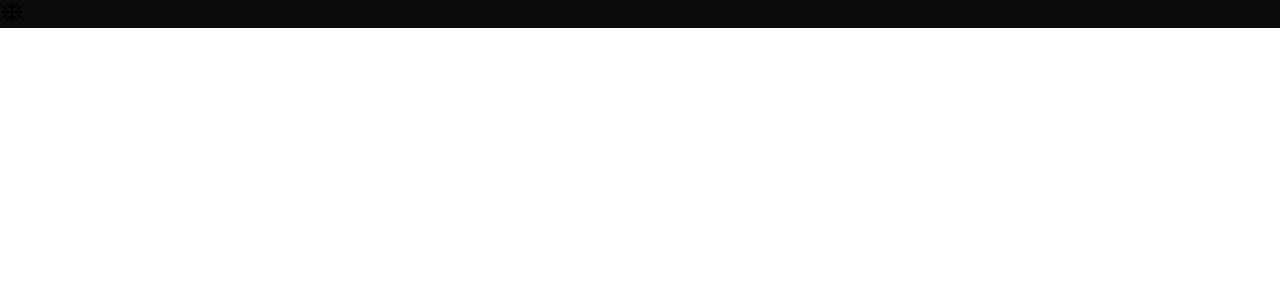
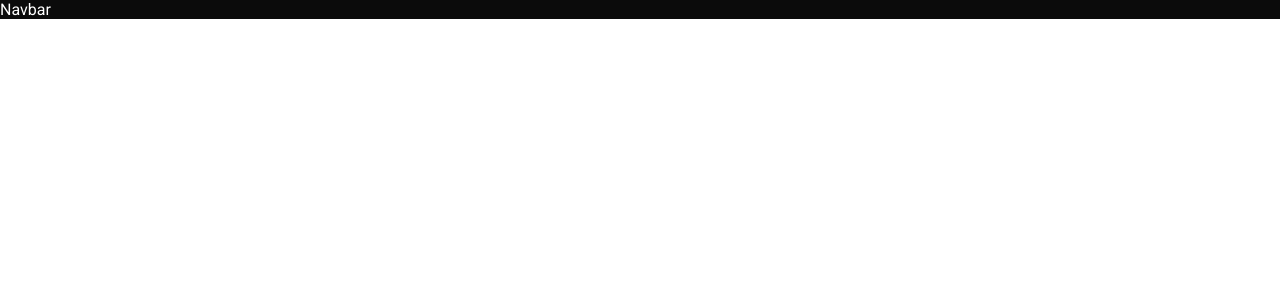
Before and after one commit to SidneyRoberto9/netflix-clone, a React (Create React App) app: page / in a window 1280 px wide. Shown: the top 300 px of the page. Built offline with nearby package versions, Linux system fonts and the light colour scheme.

Commit message:
✨ feat: create adn use navbar component

```diff
--- /dev/null
+++ b/src/components/navbar/Navbar.jsx
@@ -0,0 +1,7 @@
+import "./navbar.scss";
+
+const Navbar = () => {
+  return <div className="navbar">Navbar</div>;
+};
+
+export default Navbar;
--- /dev/null
+++ b/src/components/navbar/navbar.scss
@@ -0,0 +1,3 @@
+.navbar {
+  color: white;
+}
--- a/src/home/Home.jsx
+++ b/src/home/Home.jsx
@@ -1,10 +1,11 @@
 import { AcUnit } from "@material-ui/icons";
+import Navbar from "../components/navbar/Navbar";
 import "./home.scss";
 
 const Home = () => {
   return (
     <div className="home">
-      <AcUnit />
+      <Navbar />
     </div>
   );
 };
```
